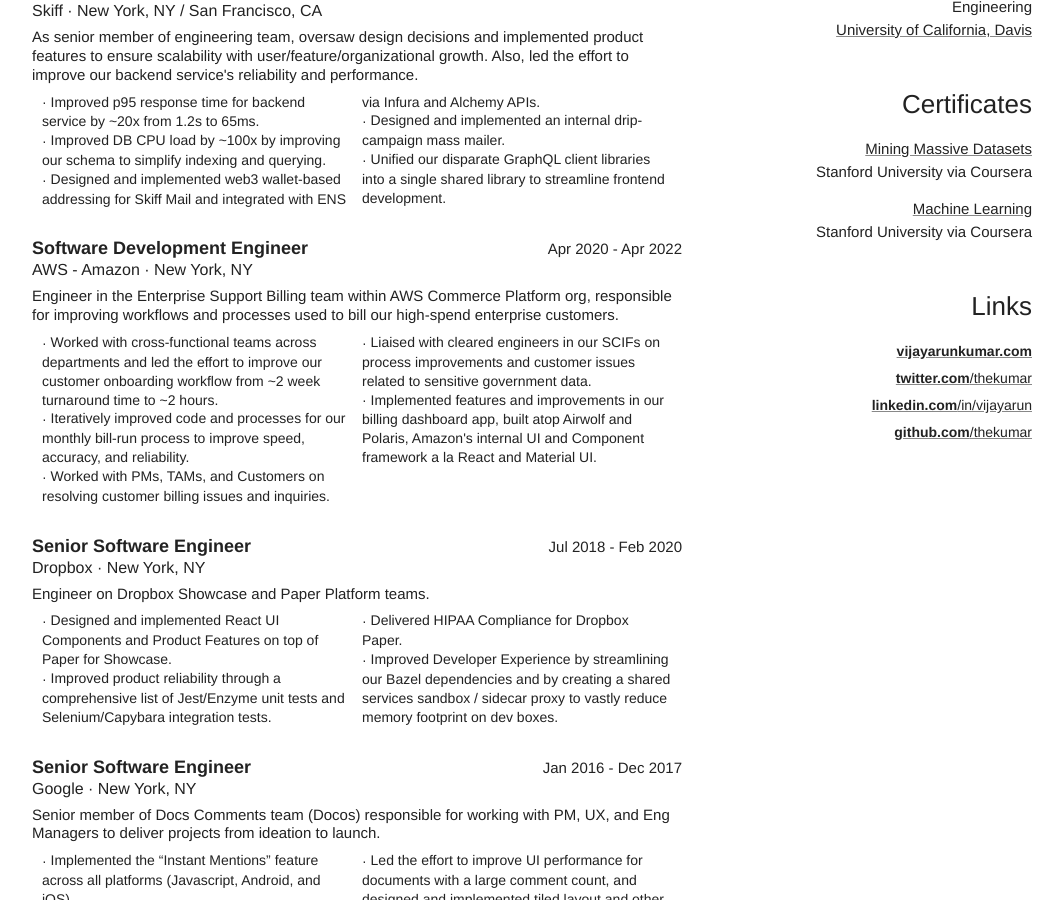
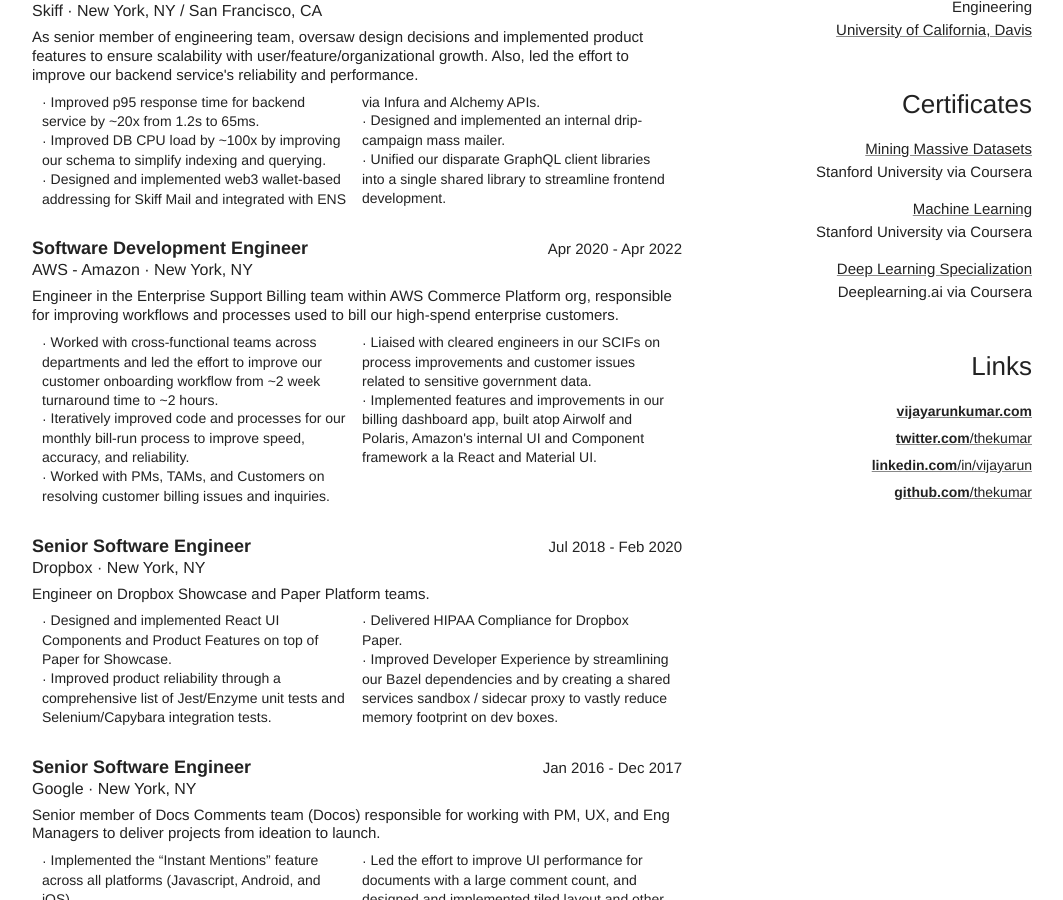
Before and after one commit to thekumar/thekumar.github.io, a Jekyll site: the page jsonresume.html, which Jekyll copies as it is, in a window 1280 px wide and 900 px high, scrolled down 312 px. Shown: the whole window, without its empty margins (108-1171 px from the left). Built offline with Jekyll 4.4.1, drawn with Linux system fonts in a browser that asks for light colours.

Commit message:
[ci skip] chore(jsonresume.html): update resume html and pdf

```diff
--- a/jsonresume.html
+++ b/jsonresume.html
@@ -375,4 +375,5 @@ li:first-child {
 </div></div></div></div></div><div class="side"><div class="education margin-container-4"><p class="section-title no-alone-1">Education</p><div class="container"><div class="article margin-container-2 no-break"><div class="title markdown"><p>Bachelors in Science, Computer Engineering</p>
 </div><span class="institution margin-text-2"><a href="https://www.ucdavis.edu">University of California, Davis</a></span></div></div></div><div class="certificates margin-container-4"><p class="section-title no-alone-1">Certificates</p><div class="container"><div class="article margin-container-2 no-break"><div class="name markdown"><a href="https://www.coursera.org/api/legacyCertificates.v1/spark/statementOfAccomplishment/974476~3184017/pdf"><p>Mining Massive Datasets</p>
 </a></div><span class="issuer margin-text-2">Stanford University via Coursera</span></div><div class="article margin-container-2 no-break"><div class="name markdown"><a href="https://www.coursera.org/api/legacyCertificates.v1/spark/statementOfAccomplishment/973756~3184017/pdf"><p>Machine Learning</p>
-</a></div><span class="issuer margin-text-2">Stanford University via Coursera</span></div></div></div><div class="links margin-container-4 no-break"><p class="section-title no-alone-1">Links</p><div class="container"><ul><li class="article"><a href="https://vijayarunkumar.com"><strong>vijayarunkumar.com</strong></a></li><li class="article margin-text-4"><a href="https://twitter.com/thekumar"><strong>twitter.com</strong>/thekumar</a></li><li class="article margin-text-4"><a href="https://linkedin.com/in/vijayarun"><strong>linkedin.com</strong>/in/vijayarun</a></li><li class="article margin-text-4"><a href="https://github.com/thekumar"><strong>github.com</strong>/thekumar</a></li></ul></div></div></div></div></div></body></html>
+</a></div><span class="issuer margin-text-2">Stanford University via Coursera</span></div><div class="article margin-container-2 no-break"><div class="name markdown"><a href="https://www.coursera.org/api/legacyCertificates.v1/spark/statementOfAccomplishment/973756~3184017/pdf"><p>Deep Learning Specialization</p>
+</a></div><span class="issuer margin-text-2">Deeplearning.ai via Coursera</span></div></div></div><div class="links margin-container-4 no-break"><p class="section-title no-alone-1">Links</p><div class="container"><ul><li class="article"><a href="https://vijayarunkumar.com"><strong>vijayarunkumar.com</strong></a></li><li class="article margin-text-4"><a href="https://twitter.com/thekumar"><strong>twitter.com</strong>/thekumar</a></li><li class="article margin-text-4"><a href="https://linkedin.com/in/vijayarun"><strong>linkedin.com</strong>/in/vijayarun</a></li><li class="article margin-text-4"><a href="https://github.com/thekumar"><strong>github.com</strong>/thekumar</a></li></ul></div></div></div></div></div></body></html>
```
